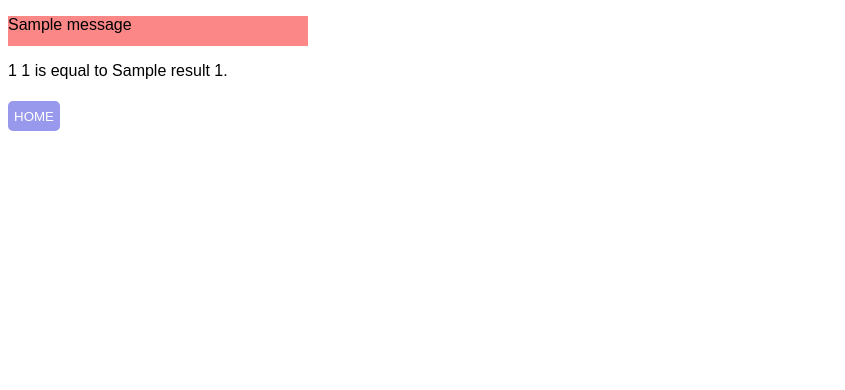
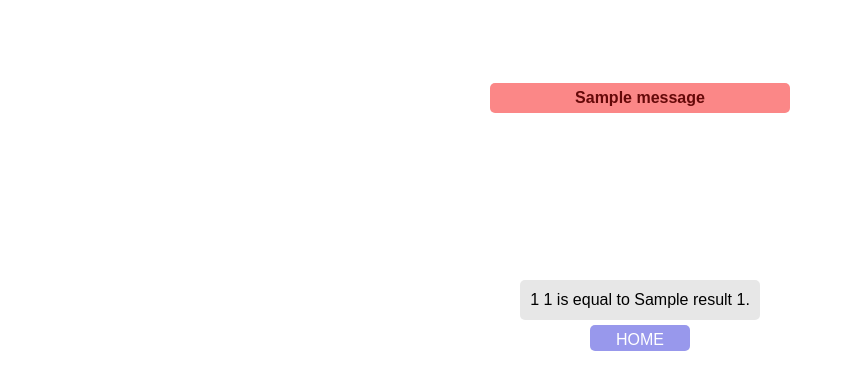
Before and after one commit to CAWittMN/Flask-Forex-Converter, a Flask app: template templates/converted.html in a window 1280 px wide. Shown: the top 390 px of the page, without its empty margins (0-845 px from the left). Run offline with Flask 2, Linux system fonts and the light colour scheme; the visitor is signed in with stand-in values (Sample User, id 1); the template is opened without the code that fills it: most values are stand-ins (such as "Sample title", 1, 10 or a date in 2020); one stand-in notice (Sample message) is shown.

Commit message:
update styles

```diff
--- a/app.py
+++ b/app.py
@@ -13,6 +13,7 @@ currencies = Currencies()
 def show_form_page():
     """Show convert form on home page"""
     session['codes'] = session.get('codes', {})
+    session['success'] = session.get('success', False)
     if session['codes'] == {}:
         """check if codes list has been made and make if not"""
         response = requests.get(apiURL + "symbols")
@@ -27,16 +28,16 @@ def convert():
     """show converted currency"""
 
     """check if the form had been filled out succesfully"""
-    check = session.get('success')
-    if check != True:
+    check_complete = session.get('success', False)
+    if check_complete != True:
         flash('Please completely fill out the form')
         return redirect('/')
 
-    f_currency = session['from']
-    t_currency = session['to']
+    from_currency = session['from']
+    to_currency = session['to']
     amount = session['amount']
 
-    response = requests.get(apiURL + f'convert?places=2&from={f_currency}&to={t_currency}&amount={amount}')
+    response = requests.get(apiURL + f'convert?places=2&from={from_currency}&to={to_currency}&amount={amount}')
     data = response.json()
     result = "{:,.2f}".format(data['result'])
 
@@ -55,18 +56,18 @@ def check_values():
     amount = request.form.get('amount')
     codes = session.get('codes',{})
 
-    from_pass = currencies.check_valid(from_currency, codes)
-    to_pass = currencies.check_valid(to_currency, codes)
-    amount_pass = currencies.check_if_num(amount)
+    from_is_valid = currencies.check_valid(from_currency, codes)
+    to_is_valid = currencies.check_valid(to_currency, codes)
+    amount_is_valid = currencies.check_if_num(amount)
 
-    if from_pass == False:
+    if from_is_valid == False:
         flash(f'{from_currency} is not a valid currency')
-    if to_pass == False:
+    if to_is_valid == False:
         flash(f'{to_currency} is not a valid currency')
-    if amount_pass == False:
+    if amount_is_valid == False:
         flash(f'{amount} is not a valid number')
 
-    if from_pass and to_pass and amount_pass == True:
+    if from_is_valid and to_is_valid and amount_is_valid == True:
         session['from'] = str.upper(from_currency)
         session['to'] = str.upper(to_currency)
         session['amount'] = amount
--- a/static/styles.css
+++ b/static/styles.css
@@ -1,9 +1,28 @@
 body {
+  display: flex;
+  flex-direction: column;
+  justify-content: center;
+  align-items: center;
   font-family: Arial, Helvetica, sans-serif;
+  margin-top: 35vh;
 }
 label {
   min-width: 60px;
   display: inline-block;
+}
+.title {
+  display: flex;
+  justify-content: center;
+  border-top: 2px solid green;
+  border-bottom: 2px solid green;
+}
+
+.form-box {
+  display: flex;
+  justify-content: center;
+  background-color: rgb(227, 237, 246);
+  padding: 5px;
+  border-radius: 5px;
 }
 
 button {
@@ -14,10 +33,69 @@ button {
   margin-top: 5px;
   color: white;
 }
+button:hover {
+  cursor: pointer;
+  background-color: green;
+}
 
 .msg {
-  display: block;
+  font-weight: bolder;
+  display: flex;
+  align-items: center;
+  justify-content: center;
+  text-align: center;
+  color: rgb(101, 9, 9);
   background-color: rgb(251, 135, 135);
+  margin: 3px 3px;
   height: 30px;
   width: 300px;
+  border-radius: 5px;
 }
+
+.msg-box {
+  position: absolute;
+  display: flex;
+  flex-direction: column-reverse;
+  align-items: center;
+  margin: auto;
+  top: 10vh;
+}
+
+input {
+  margin: 3px 3px;
+}
+
+.btn {
+  background-color: rgb(152, 152, 236);
+  border-radius: 5px;
+  height: 20px;
+  width: 100px;
+  margin-top: 5px;
+  color: white;
+  text-decoration: none;
+  text-align: center;
+  padding-top: 6px;
+  padding-bottom: 0;
+}
+
+.btn:hover {
+  background-color: green;
+}
+.result-box {
+  display: flex;
+  flex-direction: column;
+  justify-content: center;
+  align-items: center;
+}
+
+.result {
+  background-color: rgb(231, 231, 231);
+  display: flex;
+  justify-content: center;
+  align-items: center;
+  text-align: center;
+  height: 40px;
+  padding-left: 10px;
+  padding-right: 10px;
+  border-radius: 5px;
+}
--- a/templates/base.html
+++ b/templates/base.html
@@ -8,9 +8,11 @@
     <link rel="stylesheet" href="/static/styles.css" />
   </head>
   <body>
-    <nav></nav>
-    {% for msg in get_flashed_messages() %}
-    <p class="msg">{{ msg }}</p>
-    {% endfor %} {% block content %} {% endblock %}
+    <div class="msg-box">
+      {% for msg in get_flashed_messages() %}
+      <div class="msg">{{ msg }}</div>
+      {% endfor %}
+    </div>
+    {% block content %} {% endblock %}
   </body>
 </html>
--- a/templates/convert.html
+++ b/templates/convert.html
@@ -1,4 +1,6 @@
 {% extends 'base.html' %} {% block content %}
+<h1 class="title">Forex Converter</h1>
+<div class="form-box">
   <form action="/check-values" method="post">
     <label for="from">From:</label>
     <input class="input" type="text" required name="from" /><br />
@@ -24,4 +26,5 @@
     <input class="input" required name="amount" /><br />
     <button type="submit">CONVERT</button>
   </form>
+</div>
 {% endblock %}
--- a/templates/converted.html
+++ b/templates/converted.html
@@ -1,9 +1,9 @@
 {% extends 'base.html' %} {% block content %}
-<p>
-  {{ session['amount'] }} {{ session['from'] }} is equal to {{ result }} {{
-  session['to'] }}.
-</p>
-<form action="/">
-  <button>HOME</button>
-</form>
+<div class="result-box">
+  <div class="result">
+    {{ session['amount'] }} {{ session['from'] }} is equal to {{ result }} {{
+    session['to'] }}.
+  </div>
+  <a href="/" class="btn">HOME</a>
+</div>
 {% endblock %}
```
Lines whose indentation alone changed are shown as unchanged.
